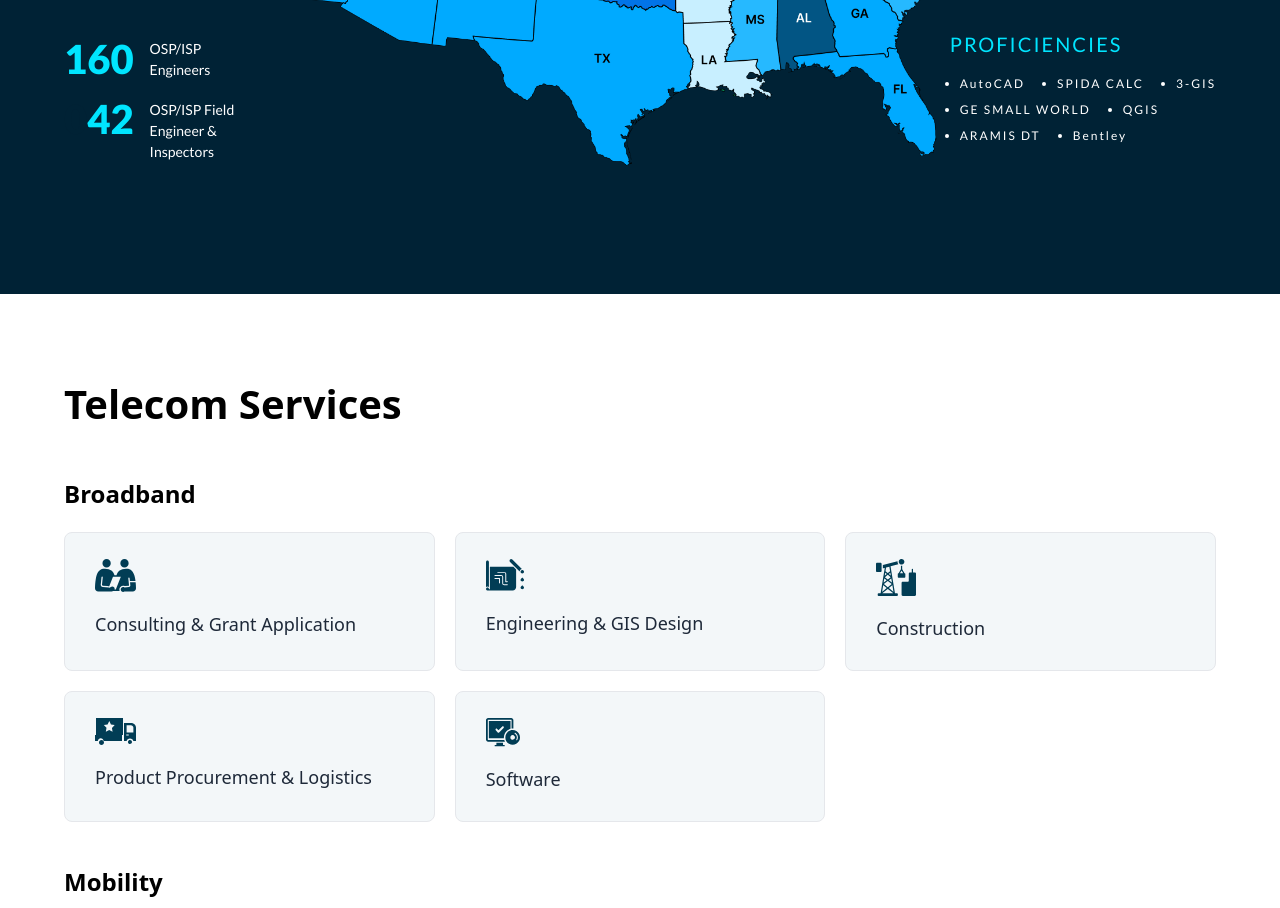
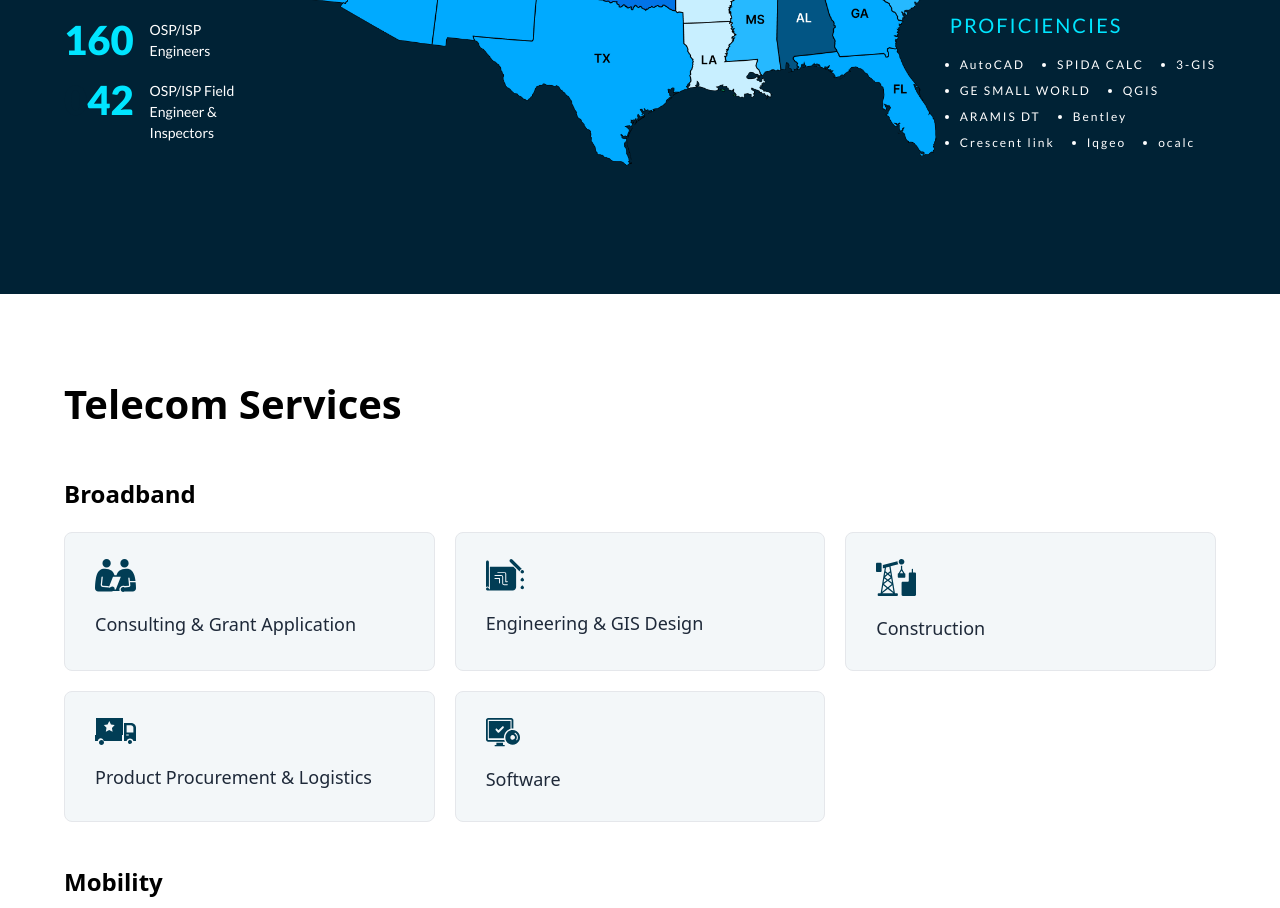
Before and after one commit to shreyaskyada/copilot-networks, a React (Vite) app: page / in a window 1280 px wide. Shown: the part 1340-2248 px from the top of the page. Built offline with nearby package versions, Linux system fonts and the light colour scheme; a web font is replaced by a local one.

Commit message:
Fix: minor changes of image and copy

```diff
--- a/src/pages/Home/components/HeatMap/HeatMap1/HeatMap1.tsx
+++ b/src/pages/Home/components/HeatMap/HeatMap1/HeatMap1.tsx
@@ -76,6 +76,13 @@ const HeatMap1 = () => {
                     <li>Bentley</li>
                   </div>
                 </ul>
+                <ul className="list-disc">
+                  <div className="flex flex-row gap-8 tracking-[2px]">
+                    <li>Crescent link</li>
+                    <li>Iqgeo</li>
+                    <li>ocalc</li>
+                  </div>
+                </ul>
               </div>
             </div>
           </div>
--- a/src/pages/Home/components/HeatMap/HeatMap2/HeatMap2.tsx
+++ b/src/pages/Home/components/HeatMap/HeatMap2/HeatMap2.tsx
@@ -84,7 +84,7 @@ const HeatMap2 = () => {
                     <li>Compact Design</li>
                     <li>Eco-Friendly</li>
                     <li>Omni-Directional Design,Silent</li>
-                    <li>Turbine Solution</li>
+                    <li>Silent Turbine Solution</li>
                   </div>
                 </ul>
               </div>
```
Also changed, not shown: public/constructoin_softwares/fiber_oss.png, public/constructoin_softwares/rus2bill.png.
